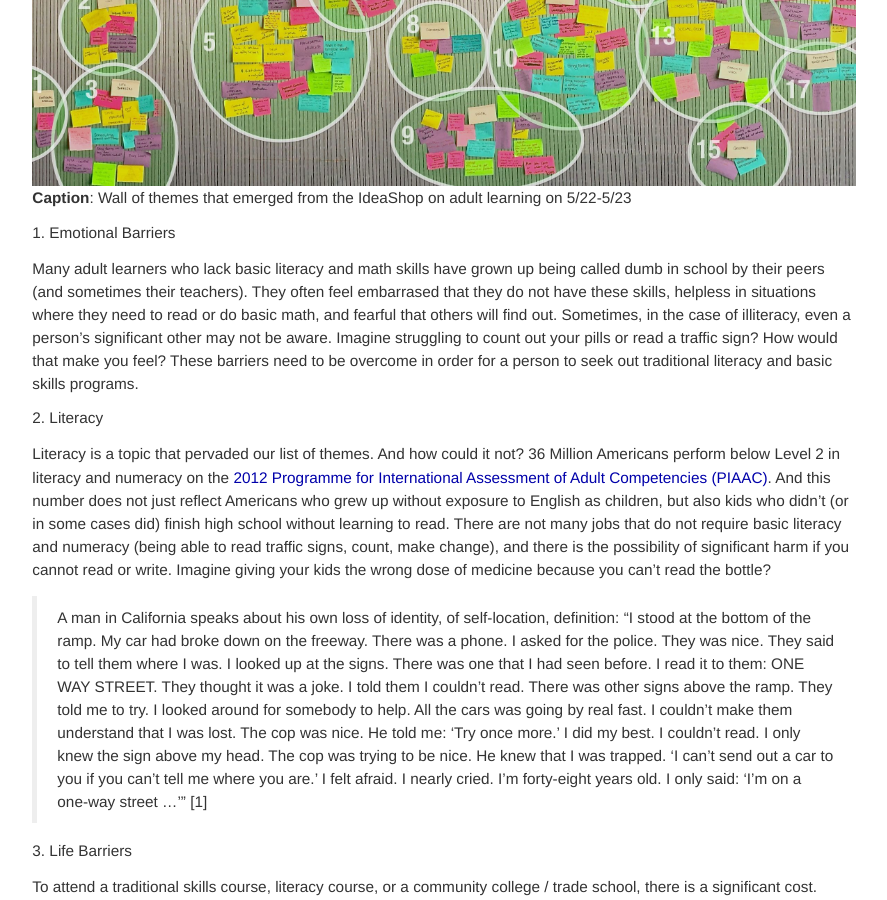
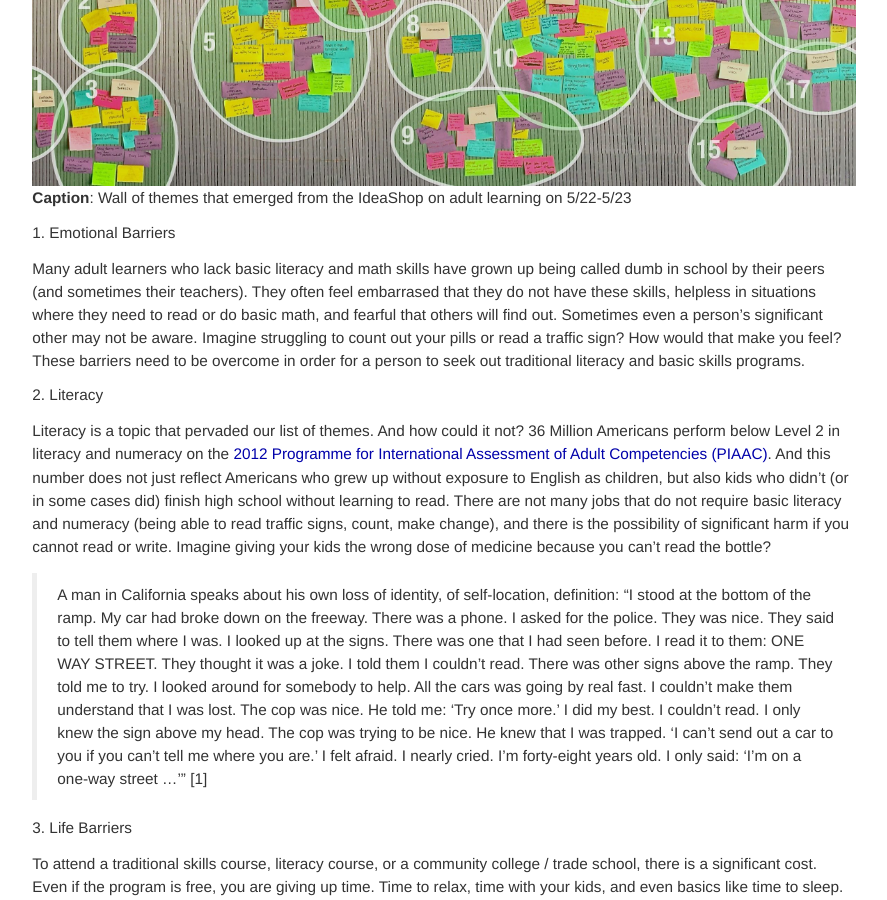
Before and after one commit to mitmedialab/mlw.media.mit.edu, a Jekyll site: the page built from _posts/2014-06-19-themes-from-the-ideashop-part-1.markdown, in a window 1280 px wide and 900 px high, scrolled down 344 px. Shown: the whole window, without its empty margins (196-1083 px from the left). Built offline with Jekyll 4.4.1, drawn with Linux system fonts in a browser that asks for light colours; nearby versions of some CDN libraries; Markdown is read by kramdown in place of the engine named in the settings.

```diff
--- a/_posts/2014-06-19-themes-from-the-ideashop-part-1.markdown
+++ b/_posts/2014-06-19-themes-from-the-ideashop-part-1.markdown
@@ -10,7 +10,7 @@
 __Caption__: Wall of themes that emerged from the IdeaShop on adult learning on 5/22-5/23
 
 # 1. Emotional Barriers
-Many adult learners who lack basic literacy and math skills have grown up being called dumb in school by their peers (and sometimes their teachers). They often feel embarrased that they do not have these skills, helpless in situations where they need to read or do basic math, and fearful that others will find out. Sometimes, in the case of illiteracy, even a person's significant other may not be aware. Imagine struggling to count out your pills or read a traffic sign? How would that make you feel? These barriers need to be overcome in order for a person to seek out traditional literacy and basic skills programs.
+Many adult learners who lack basic literacy and math skills have grown up being called dumb in school by their peers (and sometimes their teachers). They often feel embarrased that they do not have these skills, helpless in situations where they need to read or do basic math, and fearful that others will find out. Sometimes even a person's significant other may not be aware. Imagine struggling to count out your pills or read a traffic sign? How would that make you feel? These barriers need to be overcome in order for a person to seek out traditional literacy and basic skills programs.
 
 # 2. Literacy
 Literacy is a topic that pervaded our list of themes. And how could it not? 36 Million Americans perform below Level 2 in literacy and numeracy on the [2012 Programme for International Assessment of Adult Competencies (PIAAC)](http://nces.ed.gov/surveys/piaac/results/summary.aspx). And this number does not just reflect Americans who grew up without exposure to English as children, but also kids who didn't (or in some cases did) finish high school without learning to read. There are not many jobs that do not require basic literacy and numeracy (being able to read traffic signs, count, make change), and there is the possibility of significant harm if you cannot read or write. Imagine giving your kids the wrong dose of medicine because you can't read the bottle?
```
Also changed, not shown: 1 other file.
